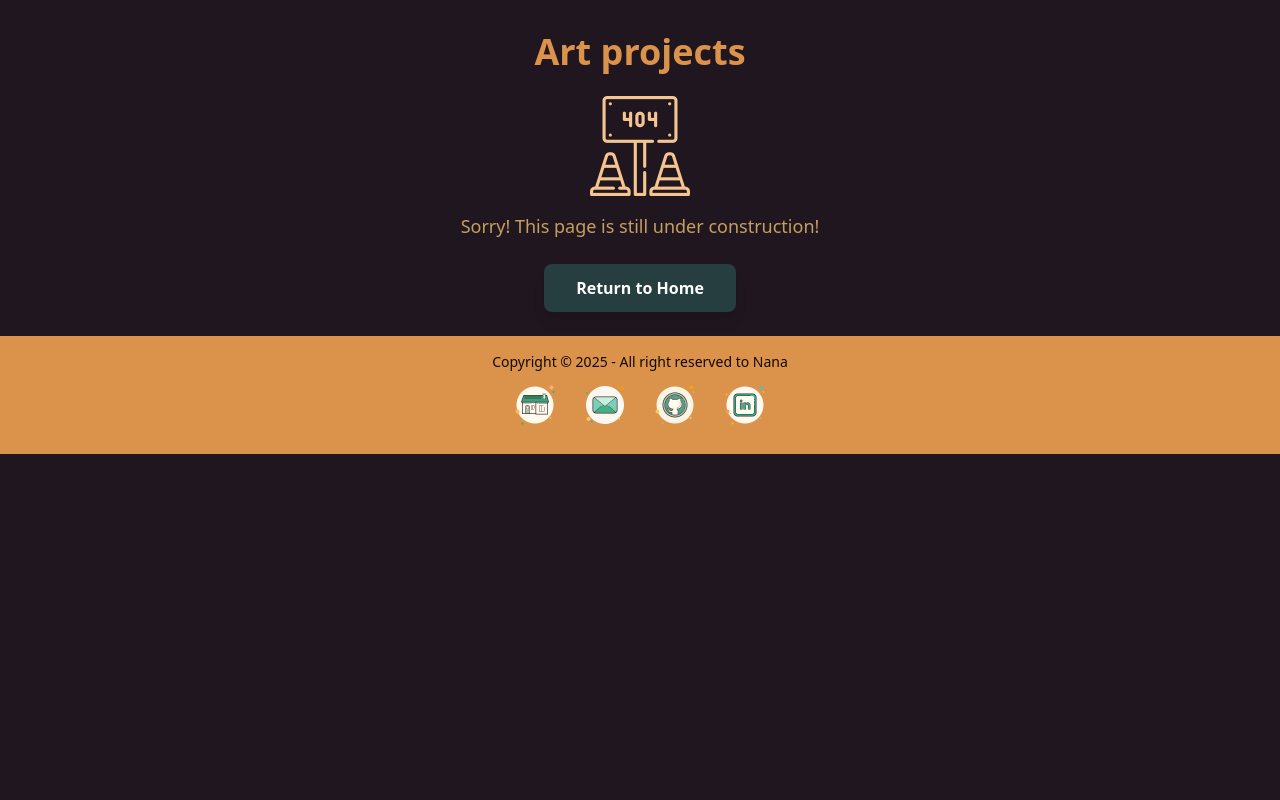
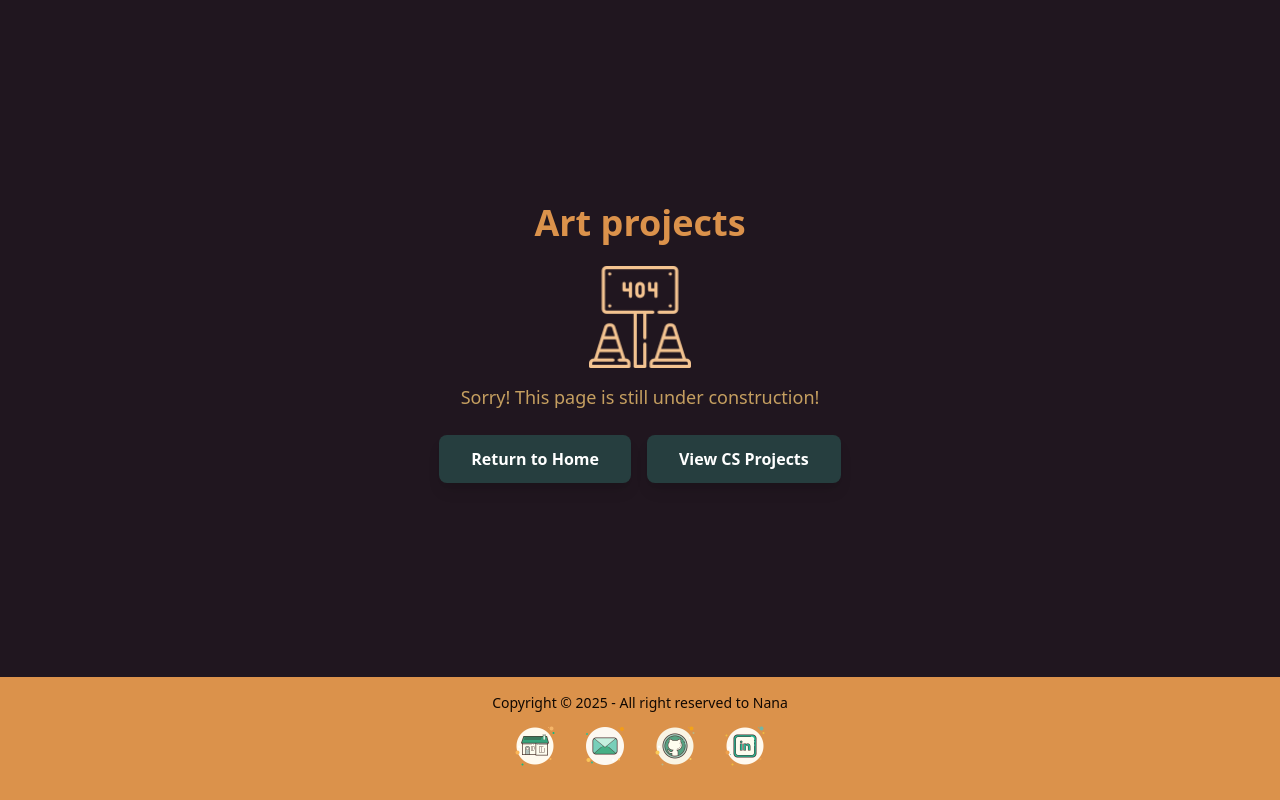
Before and after one commit to anaisbl/portfolio, a website: page code/public/art.html in a window 1280 px wide. Drawn offline with Linux system fonts and the light colour scheme.

Commit message:
Fix issue #23

```diff
--- a/code/public/art.html
+++ b/code/public/art.html
@@ -7,7 +7,7 @@
         <!--Icons by Icons8-->
         <title>Anaïs | Art Projects</title>
     </head>
-    <body class="bg-base-100 fade-transition">
+    <body class="bg-base-100 fade-transition flex flex-col min-h-screen">
       <style>
         /* Hiding the navbar on the main page because if i remove the chunk of code everything disappears and idk why*/
         .navbar {
@@ -16,7 +16,7 @@
       </style>
 
       <!--full body container for responsivness & centering-->
-      <div class="flex flex-col items-center justify-center">
+      <div class="flex-grow flex flex-col items-center justify-center">
 
         <!--Navbar-->
         <div class="w-full mb-8">
@@ -55,39 +55,48 @@
 
         <!--Header image-->
         <div class="avatar">
-            <img src="icons/icons8-under-construction-100-brown.png" class="w-full h-full object-cover"/>
+            <img src="icons/icons8-under-construction-100-brown.png" class="w-full h-full object-cover animated-icon"/>
         </div>
 
         <!--Header introduction-->
         <h4 class="text-lg text-center mb-6 px-4 pt-4 w-full sm:w-1/2 md:w-1/2 lg:w-1/2">Sorry! This page is still under construction!</h4>
 
-        <div class="mb-6">
+        <div class="mb-6 flex flex-wrap justify-center gap-4">
             <button class="btn-main"><a href="index.html">Return to Home</a></button>
+            <button class="btn-main"><a href="cs.html">View CS Projects</a></button>
         </div>
 
-    </div>
+      </div>
 
-    <footer class="footer footer-center bg-primary text-primary-content p-4">
+      <footer class="footer footer-center bg-primary text-primary-content p-4">
         <aside>
           <p>Copyright © 2025 - All right reserved to Nana</p>
           <nav>
-              <div class="grid grid-flow-col gap-5 pb-2">
+            <div class="grid grid-flow-col gap-5 pb-2">
+              <div class="lg:tooltip" data-tip="Home">
                 <a href="index.html" class="inline-block text-xl social-link">
                   <img width="50" height="50" src="icons/icons8-home-100-green.png" alt="Home button"/>
                 </a>
+              </div>
+              <div class="lg:tooltip" data-tip="Email">
                 <a href="mailto:anais.blenet@work.com" target="_blank" class="inline-block text-xl social-link">
                 <img width="50" height="50" src="icons/icons8-email-100-green.png" alt="Email" />
                 </a>
+              </div>
+              <div class="lg:tooltip" data-tip="Github">
                 <a href="https://github.com/anaisbl" target="_blank" class="inline-block text-xl social-link">
                 <img width="50" height="50" src="icons/icons8-github-100-green.png" alt="Github" />
                 </a>
+              </div>
+              <div class="lg:tooltip" data-tip="Linkedin">
                 <a href="https://www.linkedin.com/in/anais-blenet/" target="_blank" class="inline-block text-xl social-link">
                 <img width="50" height="50" src="icons/icons8-linkedin-100-green.png" alt="Linkedin" />
                 </a>
               </div>
-            </nav>
+            </div>
+          </nav>
         </aside>
-    </footer>
+      </footer>
 
     <!-- Link to the external JavaScript file -->
     <script src="main.js"></script>
```
Also changed, not shown: code/public/cs.html (+2 -2 lines), code/public/index.html (+2 -2 lines), code/public/dist/style.css.
